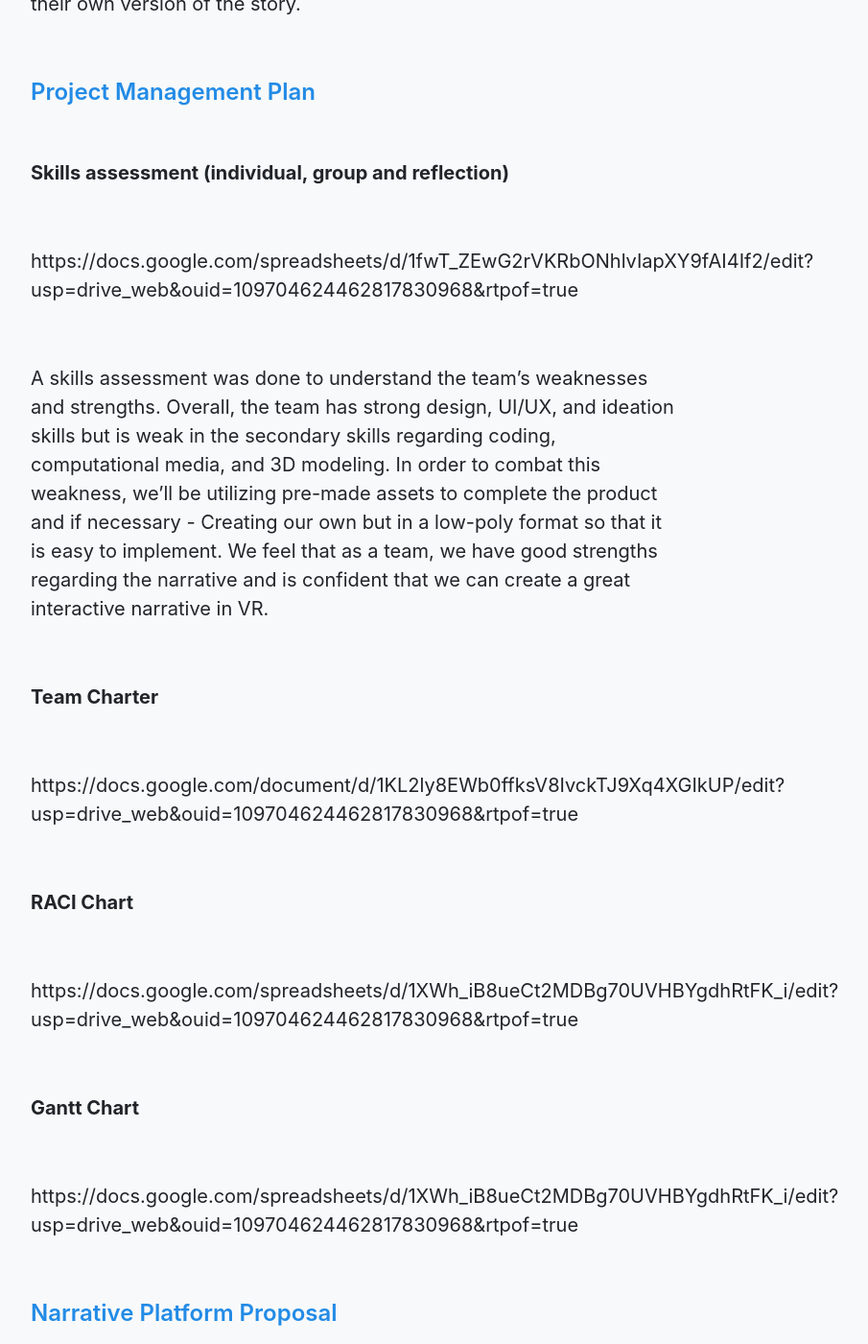
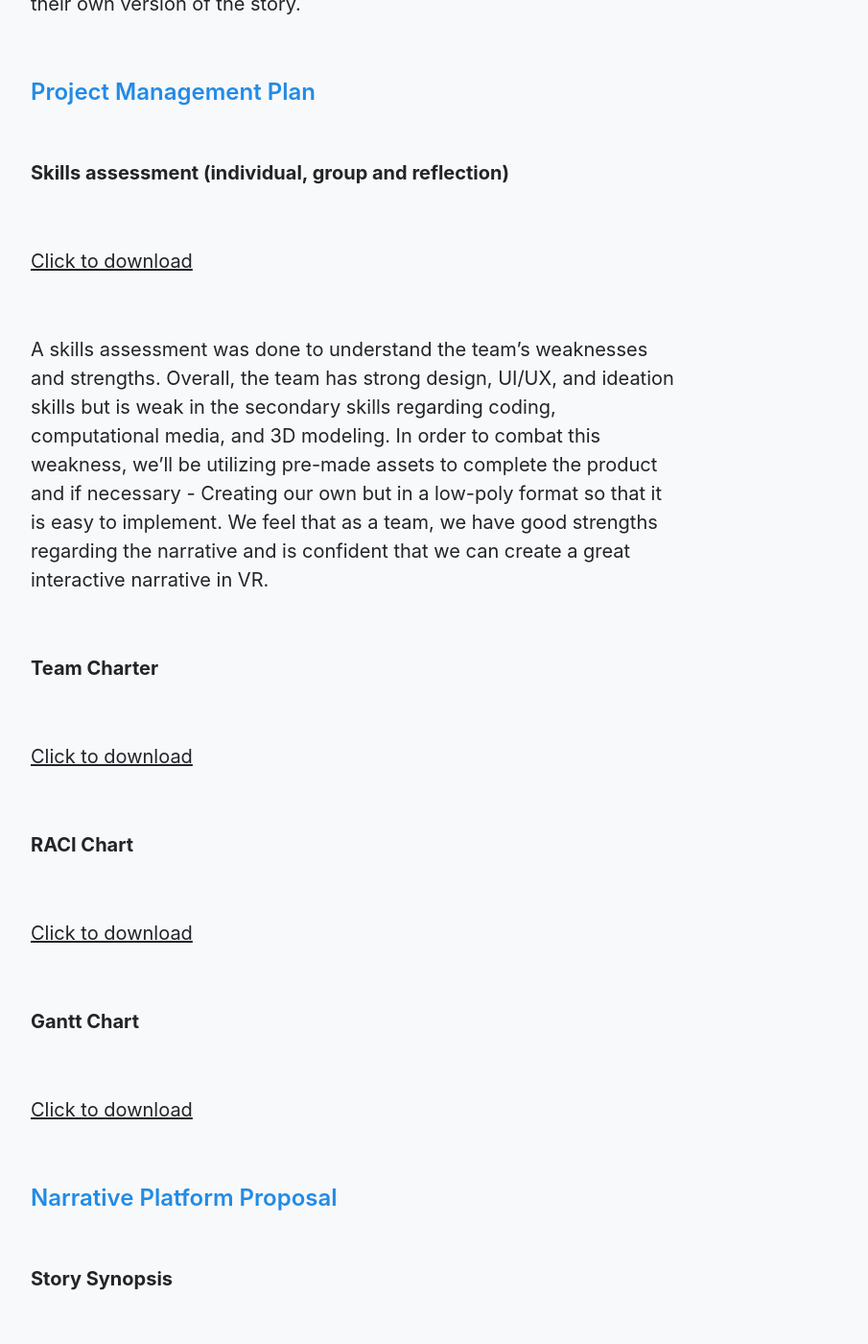
Before and after one commit to ixdwtruong/ixdwtruong.github.io, a Jekyll site: the page built from _posts/0001-01-09-intnarp1.md, in a window 1280 px wide and 1400 px high, scrolled down 1770 px. Shown: the whole window at 96% size, without its empty margins (272-1177 px from the left). Built offline with Jekyll 4.4.1, drawn with Linux system fonts in a browser that asks for light colours.

Commit message:
Update 0001-01-09-intnarp1.md

```diff
--- a/_posts/0001-01-09-intnarp1.md
+++ b/_posts/0001-01-09-intnarp1.md
@@ -51,7 +51,7 @@ The team Horae Studios will be creating an interactive narrative based on the Gr
 
 <br>
 
-https://docs.google.com/spreadsheets/d/1fwT_ZEwG2rVKRbONhlvIapXY9fAI4If2/edit?usp=drive_web&ouid=109704624462817830968&rtpof=true
+<a href="http://ixd1730.firebird.sheridanc.on.ca/int_narrative/Horae_Team_Skill_Assessment.xlsx">Click to download</a>
 
 <br>
 
@@ -63,7 +63,7 @@ A skills assessment was done to understand the team’s weaknesses and strengths
 
 <br>
 
-https://docs.google.com/document/d/1KL2ly8EWb0ffksV8IvckTJ9Xq4XGIkUP/edit?usp=drive_web&ouid=109704624462817830968&rtpof=true
+<a href="http://ixd1730.firebird.sheridanc.on.ca/int_narrative/Horae_Team_Contract.pdf">Click to download</a>
 
 <br>
 
@@ -71,7 +71,7 @@ https://docs.google.com/document/d/1KL2ly8EWb0ffksV8IvckTJ9Xq4XGIkUP/edit?usp=dr
 
 <br>
 
-https://docs.google.com/spreadsheets/d/1XWh_iB8ueCt2MDBg70UVHBYgdhRtFK_i/edit?usp=drive_web&ouid=109704624462817830968&rtpof=true
+<a href="http://ixd1730.firebird.sheridanc.on.ca/int_narrative/Horae_RACI-matrix.xlsx">Click to download</a>
 
 <br>
 
@@ -79,7 +79,7 @@ https://docs.google.com/spreadsheets/d/1XWh_iB8ueCt2MDBg70UVHBYgdhRtFK_i/edit?us
 
 <br>
 
-https://docs.google.com/spreadsheets/d/1XWh_iB8ueCt2MDBg70UVHBYgdhRtFK_i/edit?usp=drive_web&ouid=109704624462817830968&rtpof=true
+<a href="http://ixd1730.firebird.sheridanc.on.ca/int_narrative/Horae_Gantt_Chart.xlsx">Click to download</a>
 
 <br>
 
```
